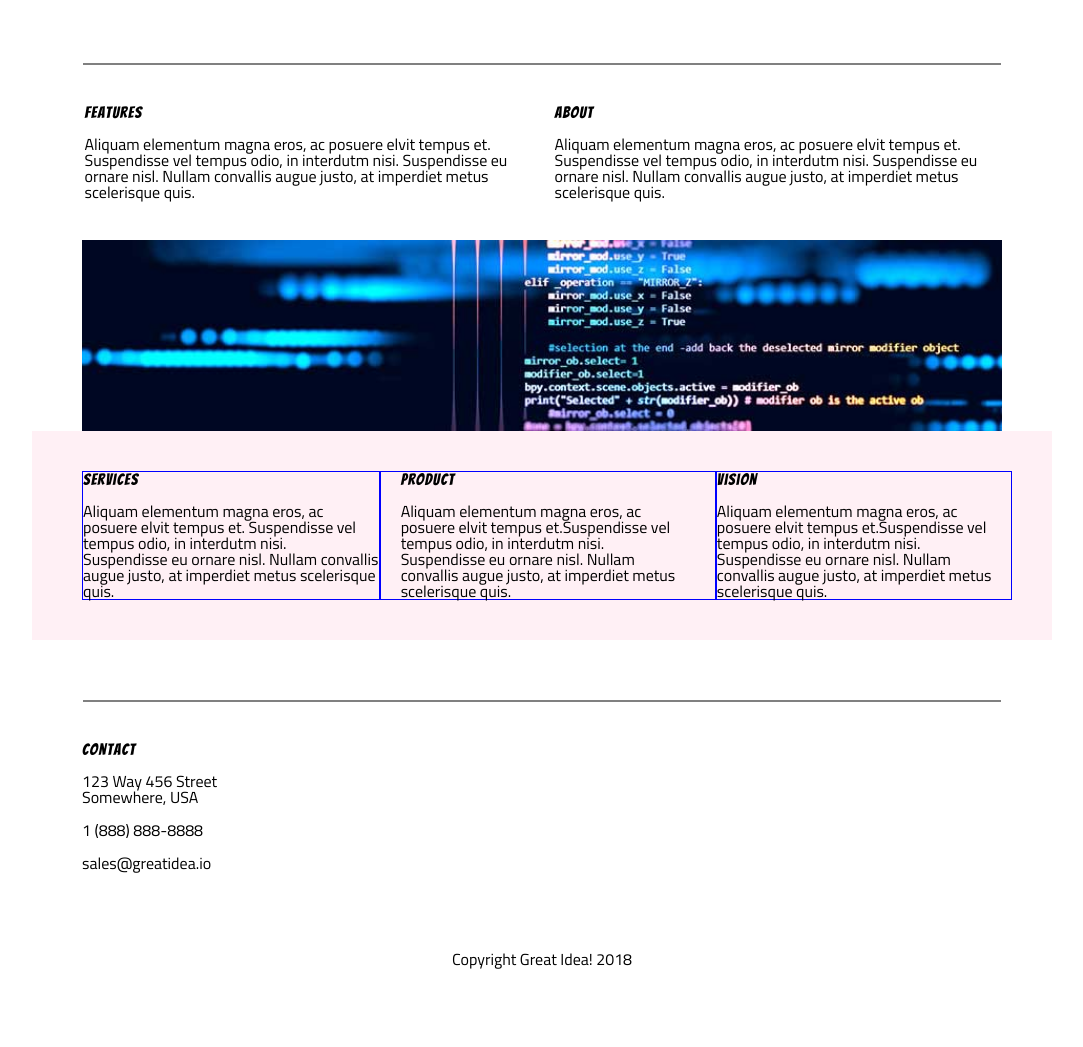
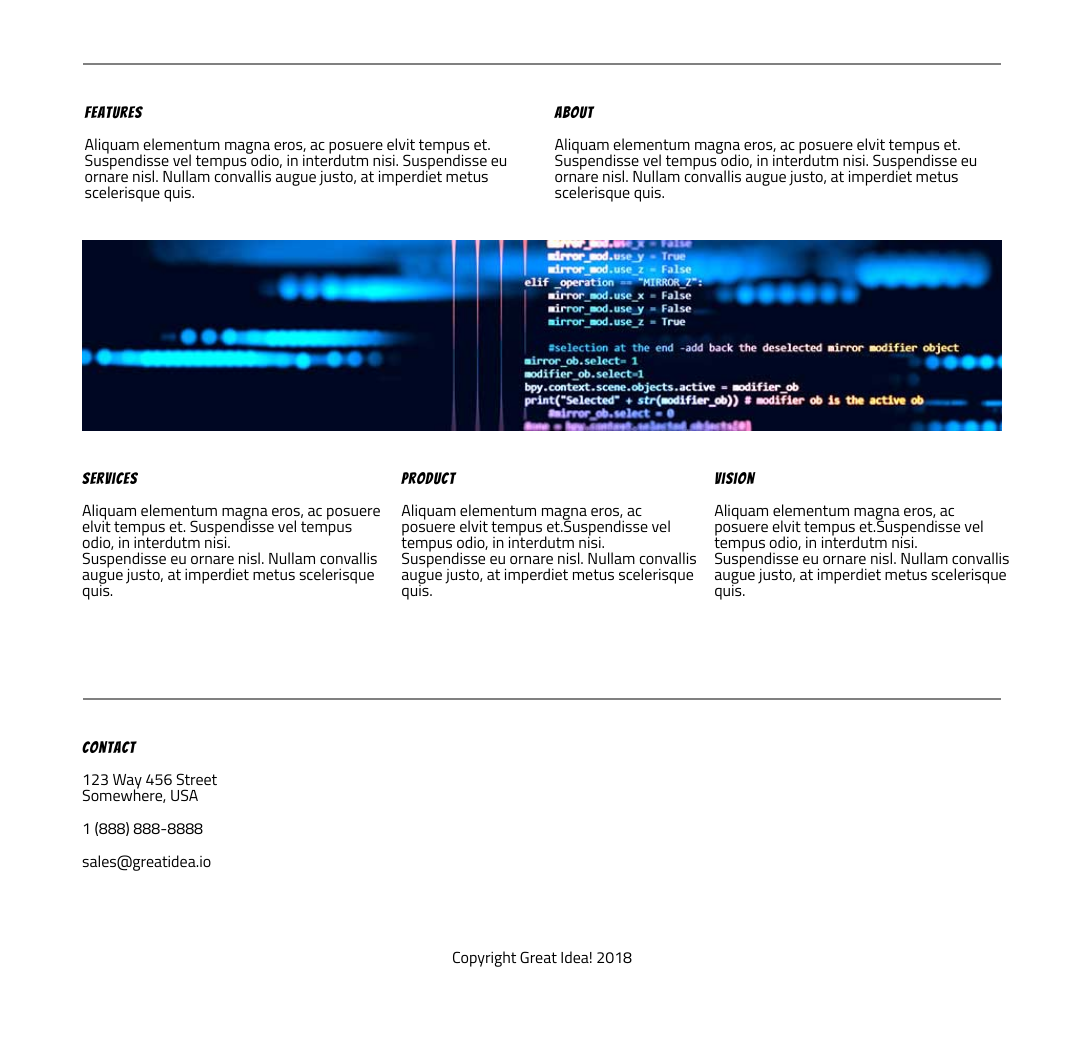
Before and after one commit to maribelcuales/FlexBox-UI-III-Flexbox-, a website: page great-idea/index.html in a window 1280 px wide. Shown: the part 607-1654 px from the top of the page, without its empty margins (98-1181 px from the left). Drawn offline with Linux system fonts and the light colour scheme.

Commit message:
Set margin to auto and added padding-right to vision class

```diff
--- a/great-idea/css/index.css
+++ b/great-idea/css/index.css
@@ -239,7 +239,6 @@ button {
 	display: flex;
 	padding-top: 40px;
 	padding-bottom: 40px;
-	background: lavenderblush;
 }
 
 .services {
@@ -255,7 +254,6 @@ button {
 	/* refactor to display flex */
 	/* width: 31%; */
 	margin-left: 50px;
-	border: 1px solid blue;
 }
 
 .product {
@@ -268,8 +266,7 @@ button {
 	/* refactor to display flex */
 	/* width: 32%; */
 	padding-left: 20px;
-	padding-right: 20px;
-	border: 1px solid blue;
+	padding-right: 15px;
 }
 
 .vision {
@@ -282,8 +279,8 @@ button {
 	*/
 
 	/* refactor to display flex */
-	margin-right: 40px;
-	border: 1px solid blue;
+	margin: auto;
+	padding-right: 40px;
 }
 
 .contact {
```
